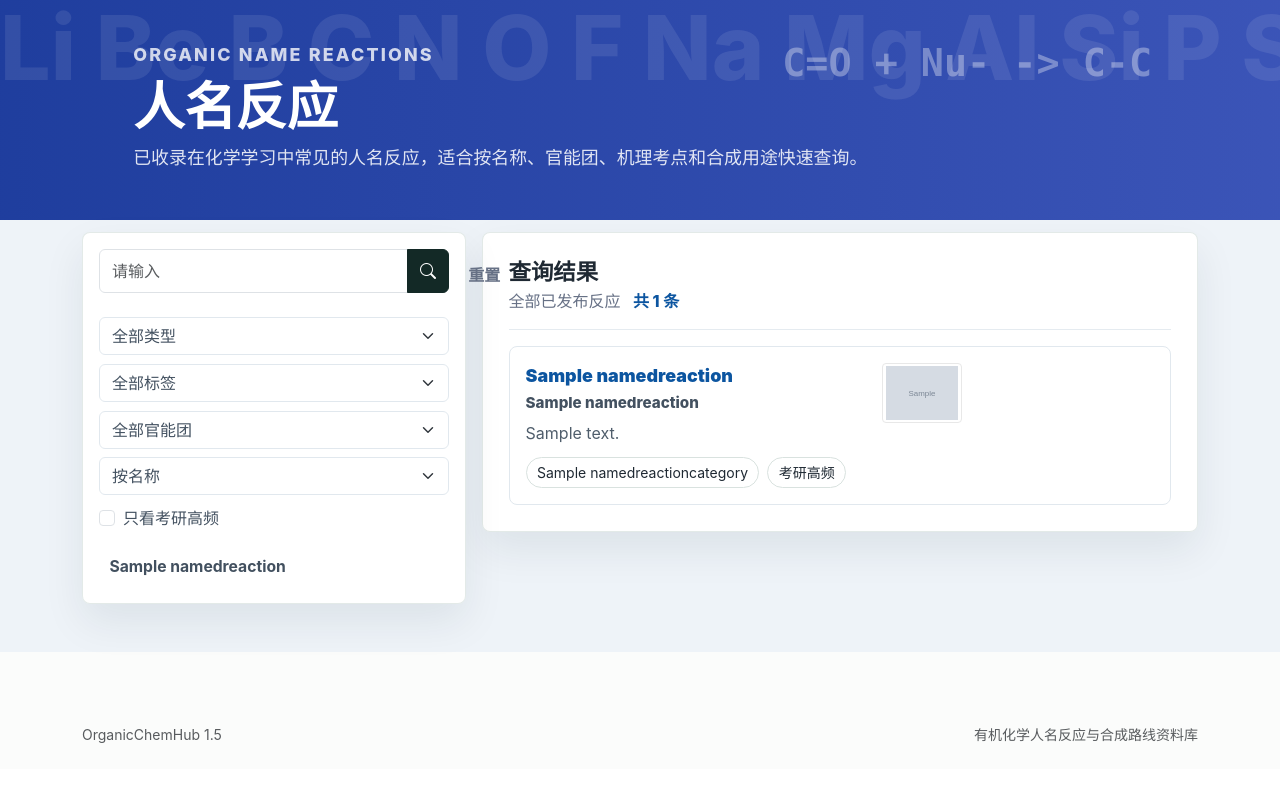
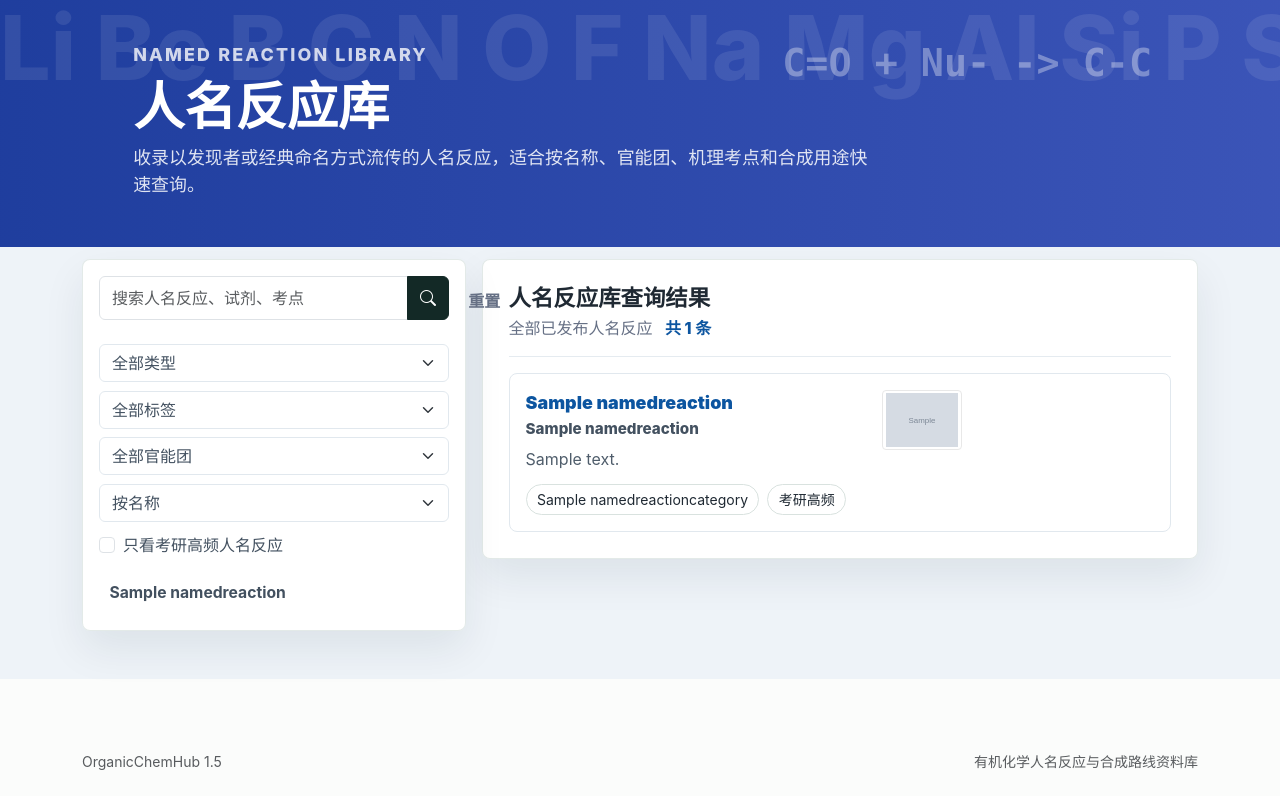
Before and after one commit to wenckerwan/OrganicChemHub, a Django app: page /reactions/ in a window 1280 px wide. Shown: the part 59-855 px from the top of the page. Before the commit the page ends 802 px from the top, so only its background shows below. Run offline with Django 5.2, Linux system fonts and the light colour scheme; data comes from the database, SQL or seed files in the repository; tables that the repository leaves empty hold one stand-in row (values such as "Sample post"); grey boxes marked "Sample" are stand-in pictures.

Commit message:
fix: distinguish reaction library titles

```diff
--- a/reactions/views/reactions.py
+++ b/reactions/views/reactions.py
@@ -71,6 +71,14 @@ class ReactionListView(ListView):
         context["reaction_index"] = self.object_list.order_by("name_en", "name_zh")[:120]
         context["recommended_reactions"] = NamedReaction.published.select_related("category").prefetch_related("tags")[:3]
         context["is_named_view"] = True
+        context["library_title"] = "人名反应库"
+        context["library_eyebrow"] = "Named Reaction Library"
+        context["library_description"] = "收录以发现者或经典命名方式流传的人名反应，适合按名称、官能团、机理考点和合成用途快速查询。"
+        context["library_sidebar_label"] = "人名反应目录"
+        context["library_all_label"] = "全部已发布人名反应"
+        context["library_empty_label"] = "没有找到匹配的已发布人名反应。"
+        context["library_index_empty_label"] = "暂无已发布人名反应"
+        context["library_search_placeholder"] = "搜索人名反应、试剂、考点"
         context["supports_reaction_user_tools"] = False
         return context
 
@@ -126,6 +134,14 @@ class GeneralReactionListView(ListView):
         context["reaction_index"] = self.object_list.order_by("name_zh", "name_en")[:120]
         context["recommended_reactions"] = GeneralReaction.published.select_related("category").prefetch_related("tags")[:3]
         context["is_general_view"] = True
+        context["library_title"] = "常见有机反应库"
+        context["library_eyebrow"] = "General Reaction Library"
+        context["library_description"] = "整理加成、取代、消除、氧化还原等常见有机反应类型，适合按反应类别、官能团和考研场景快速复习。"
+        context["library_sidebar_label"] = "常见反应目录"
+        context["library_all_label"] = "全部已发布常见反应"
+        context["library_empty_label"] = "没有找到匹配的已发布常见反应。"
+        context["library_index_empty_label"] = "暂无已发布常见反应"
+        context["library_search_placeholder"] = "搜索常见反应、官能团、考点"
         context["supports_reaction_user_tools"] = False
         return context
 
--- a/templates/reactions/reaction_list.html
+++ b/templates/reactions/reaction_list.html
@@ -1,15 +1,15 @@
 {% extends "base.html" %}
 {% load search_extras %}
 
-{% block title %}{% if is_general_view %}常见有机反应{% elif is_common_view %}常见反应{% else %}人名反应{% endif %} | OrganicChemHub{% endblock %}
+{% block title %}{{ library_title|default:"人名反应库" }} | OrganicChemHub{% endblock %}
 
 {% block content %}
 <section class="reaction-map-hero">
   <div class="container">
     <div class="reaction-map-hero__copy">
-      <p class="eyebrow mb-2">{% if is_general_view %}General organic reactions{% elif is_common_view %}Common reactions{% else %}Organic name reactions{% endif %}</p>
-      <h1>{% if is_general_view %}常见有机反应{% elif is_common_view %}常见反应{% else %}人名反应{% endif %}</h1>
-      <p>{% if is_general_view %}按反应类型整理常见有机反应，适合与人名反应库配合检索。{% elif is_common_view %}考研高频和常见人名反应汇总，适合按考点重点复习。{% else %}已收录在化学学习中常见的人名反应，适合按名称、官能团、机理考点和合成用途快速查询。{% endif %}</p>
+      <p class="eyebrow mb-2">{{ library_eyebrow|default:"Named Reaction Library" }}</p>
+      <h1>{{ library_title|default:"人名反应库" }}</h1>
+      <p>{{ library_description|default:"收录以发现者或经典命名方式流传的人名反应，适合按名称、官能团、机理考点和合成用途快速查询。" }}</p>
     </div>
   </div>
 </section>
@@ -17,10 +17,10 @@
 <section class="reaction-browser-wrap">
   <div class="container">
     <div class="reaction-browser">
-      <aside class="reaction-browser__sidebar" aria-label="人名反应目录">
+      <aside class="reaction-browser__sidebar" aria-label="{{ library_sidebar_label|default:'人名反应目录' }}">
         <form class="reaction-browser__search" method="get">
           <div class="input-group">
-            <input id="q" class="form-control" name="q" value="{{ query }}" type="search" placeholder="请输入">
+            <input id="q" class="form-control" name="q" value="{{ query }}" type="search" placeholder="{{ library_search_placeholder|default:'搜索人名反应、试剂、考点' }}">
             <button class="btn btn-primary-ink" type="submit" aria-label="搜索">
               <i class="bi bi-search"></i>
             </button>
@@ -50,10 +50,12 @@
               <option value="type" {% if selected_sort == "type" %}selected{% endif %}>按类型</option>
               <option value="updated" {% if selected_sort == "updated" %}selected{% endif %}>按更新</option>
             </select>
-            <label class="form-check browser-check">
-              <input class="form-check-input" type="checkbox" name="exam" value="1" {% if exam_filter == "1" %}checked{% endif %}>
-              <span class="form-check-label">只看考研高频</span>
-            </label>
+            {% if is_named_view %}
+              <label class="form-check browser-check">
+                <input class="form-check-input" type="checkbox" name="exam" value="1" {% if exam_filter == "1" %}checked{% endif %}>
+                <span class="form-check-label">只看考研高频人名反应</span>
+              </label>
+            {% endif %}
           </div>
         </form>
         <div class="reaction-index">
@@ -62,17 +64,17 @@
               <span>{{ item.name_en|default:item.name_zh }}</span>
             </a>
           {% empty %}
-            <span class="text-muted">暂无已发布反应</span>
+            <span class="text-muted">{{ library_index_empty_label|default:"暂无已发布人名反应" }}</span>
           {% endfor %}
         </div>
       </aside>
 
-      <section class="reaction-browser__content" aria-label="查询结果">
+      <section class="reaction-browser__content" aria-label="{{ library_title|default:'人名反应库' }}查询结果">
         <div class="browser-result-head">
           <div>
-            <h2>查询结果</h2>
+            <h2>{{ library_title|default:"人名反应库" }}查询结果</h2>
             <p>
-              {% if query %}关键词“{{ query }}”{% else %}全部已发布反应{% endif %}
+              {% if query %}关键词“{{ query }}”{% else %}{{ library_all_label|default:"全部已发布人名反应" }}{% endif %}
               <span>共 {{ paginator.count }} 条</span>
             </p>
           </div>
@@ -108,7 +110,7 @@
               {% endif %}
             </article>
           {% empty %}
-            <div class="empty-state">没有找到匹配的已发布反应。</div>
+            <div class="empty-state">{{ library_empty_label|default:"没有找到匹配的已发布人名反应。" }}</div>
             <div class="recommend-panel mt-3">
               <h2 class="h5">推荐查看</h2>
               <div class="row g-3">
```
Also changed, not shown: reactions/tests.py (+10 -1 lines).
